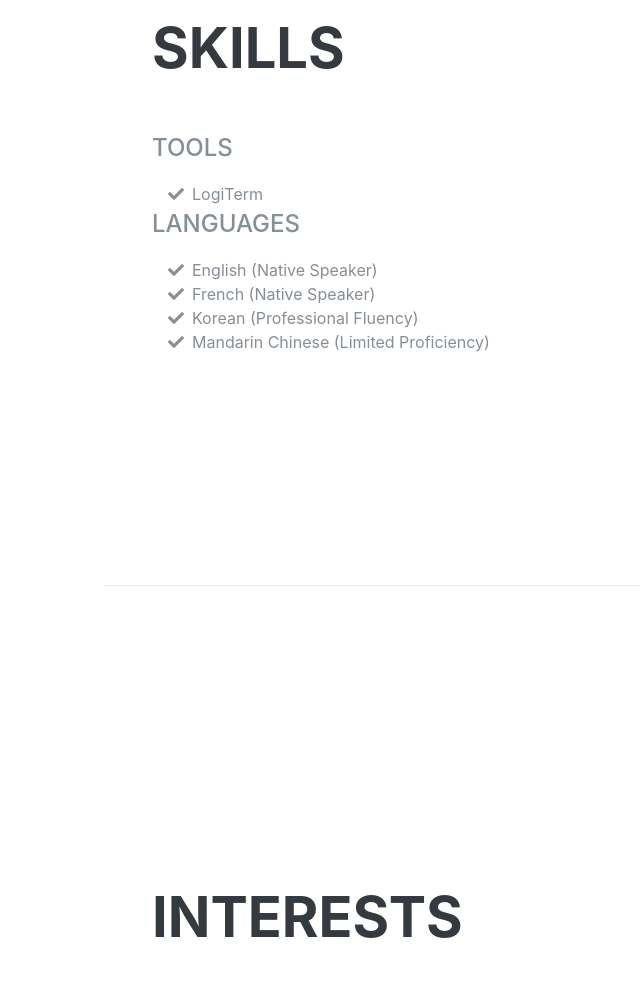
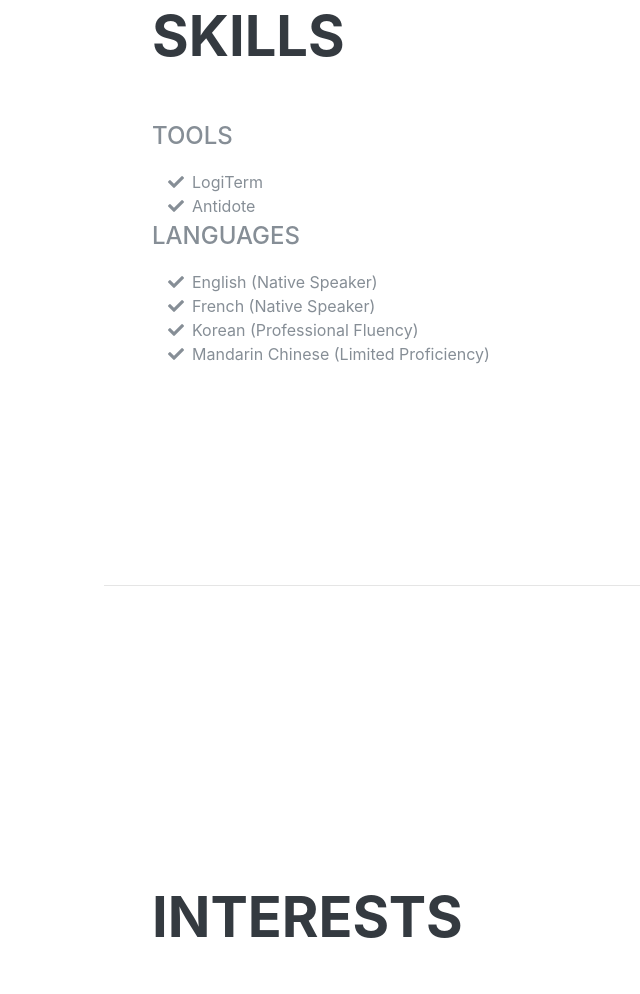
Before and after one commit to irixoc/martine_resume, a plain HTML site: page index.html in a window 1280 px wide. Shown: the part 3019-4013 px from the top of the page, without its empty margins (168-808 px from the left). Drawn offline with Linux system fonts and the light colour scheme; a web font is replaced by a local one.

Commit message:
added antidote to Tools

```diff
--- a/index.html
+++ b/index.html
@@ -182,6 +182,10 @@
             <i class="fa-li fa fa-check"></i>
             LogiTerm
           </li>
+          <li>
+            <i class="fa-li fa fa-check"></i>
+            Antidote
+          </li>
         </ul>
 
         <div class="subheading mb-3">Languages</div>
```
